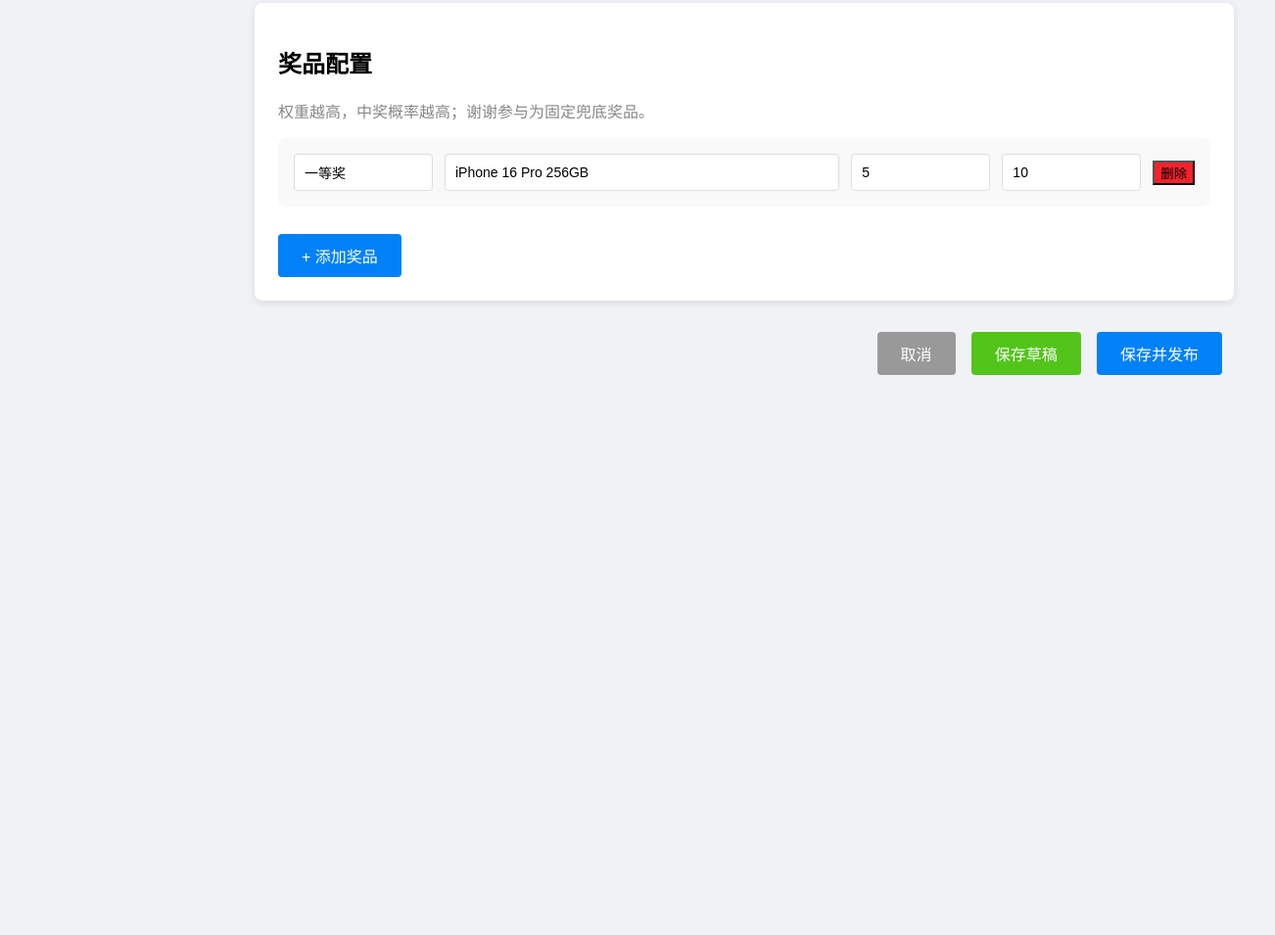
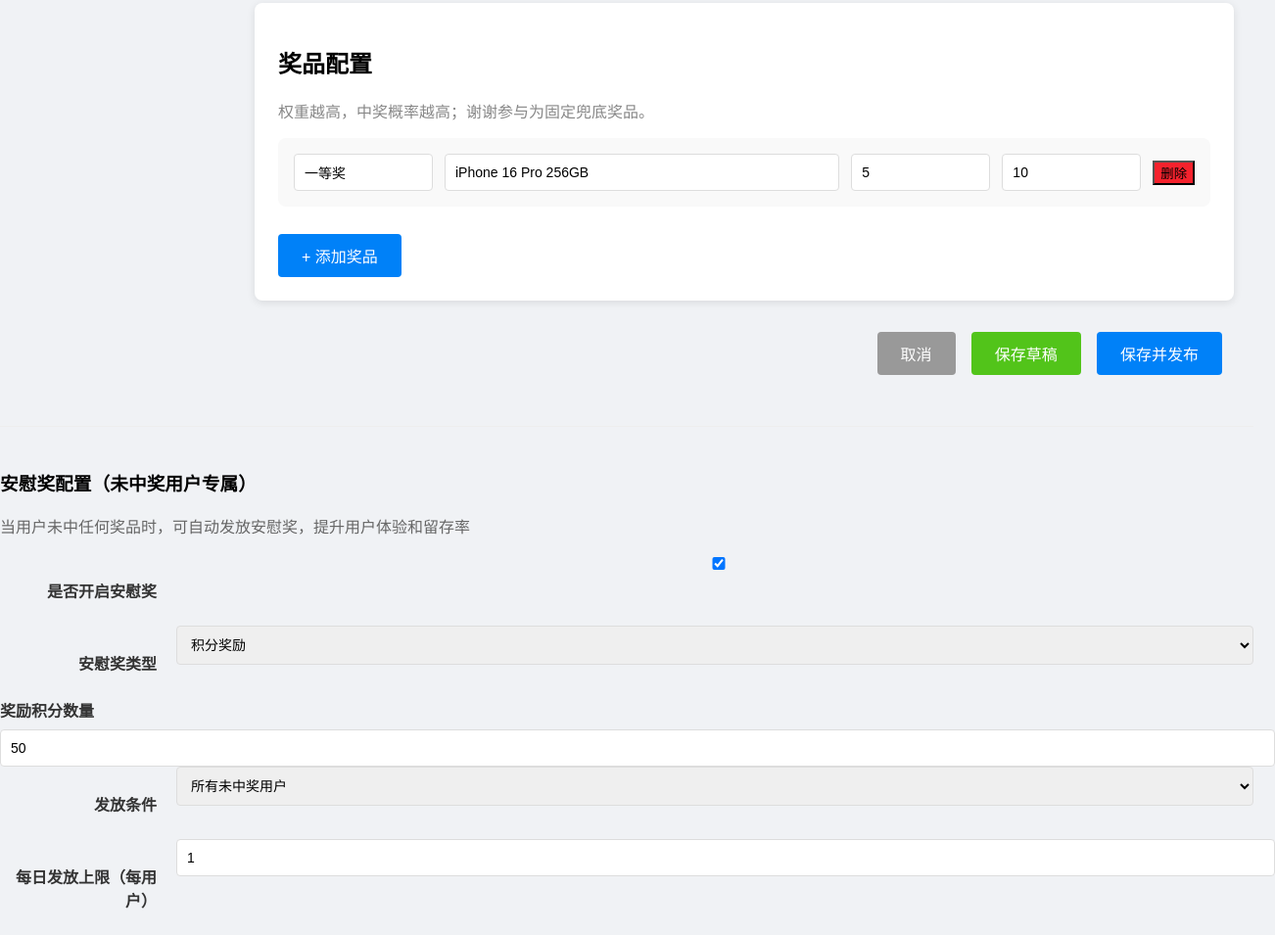
Before and after one commit to BeautyShawn/delay-draw-prize-system, a plain HTML site: page draw-prize-manage/activity-detail.html in a window 1280 px wide. Shown: the part 1189-2144 px from the top of the page at 98% size, 1302 px wide, since content can reach past the window. Before the commit the page ends 1592 px from the top, so only its background shows below. Drawn offline with Linux system fonts and the light colour scheme.

Commit message:
Update activity-detail.html
Signed-off-by: BeautyShawn <35286026+BeautyShawn@users.noreply.github.com>

```diff
--- a/draw-prize-manage/activity-detail.html
+++ b/draw-prize-manage/activity-detail.html
@@ -202,6 +202,76 @@
   </div>
 </div>
 
+  <!-- 新增：安慰奖配置 -->
+    <div style="margin-top:32px;padding-top:24px;border-top:1px solid #eee">
+      <h3>安慰奖配置（未中奖用户专属）</h3>
+      <p style="color:#666;margin-bottom:16px">当用户未中任何奖品时，可自动发放安慰奖，提升用户体验和留存率</p>
+
+      <div class="form-row">
+        <label>是否开启安慰奖</label>
+        <div class="control">
+          <input type="checkbox" id="comfortEnable" checked onchange="toggleComfortFields()">
+        </div>
+      </div>
+
+      <div id="comfortFields">
+        <div class="form-row">
+          <label>安慰奖类型</label>
+          <div class="control">
+            <select id="comfortType" onchange="toggleComfortDetail()">
+              <option value="points">积分奖励</option>
+              <option value="coupon">优惠券</option>
+              <option value="redpacket">小额红包</option>
+              <option value="text">自定义文案（无实际奖励）</option>
+            </select>
+          </div>
+        </div>
+
+        <!-- 积分奖励 -->
+        <div id="comfortPoints" class="comfort-row">
+          <label>奖励积分数量</label>
+          <input type="number" min="1" value="50" placeholder="如：50积分">
+        </div>
+
+        <!-- 优惠券 -->
+        <div id="comfortCoupon" class="comfort-row hidden">
+          <label>优惠券码</label>
+          <input type="text" value="COMFORT-10" placeholder="如：COMFORT-10">
+        </div>
+
+        <!-- 小额红包 -->
+        <div id="comfortRedpacket" class="comfort-row hidden">
+          <label>红包金额（元）</label>
+          <input type="number" step="0.01" min="0.01" value="1.88" placeholder="如：1.88元">
+        </div>
+
+        <!-- 自定义文案 -->
+        <div id="comfortText" class="comfort-row hidden">
+          <label>安慰文案</label>
+          <textarea rows="3">很遗憾未中奖～送你一个大大的抱抱！下次一定中！继续参与其他活动吧～</textarea>
+        </div>
+
+        <div class="form-row">
+          <label>发放条件</label>
+          <div class="control">
+            <select>
+              <option selected>所有未中奖用户</option>
+              <option>随机 50% 未中奖用户</option>
+              <option>仅首次参与未中奖用户</option>
+            </select>
+          </div>
+        </div>
+
+        <div class="form-row">
+          <label>每日发放上限（每用户）</label>
+          <div class="control">
+            <input type="number" min="0" value="1" placeholder="0 = 不限">
+          </div>
+        </div>
+      </div>
+    </div>
+  </div>
+
 <!-- 奖品配置弹窗 -->
 <div class="modal" id="prizeModal">
   <div class="modal-content">
@@ -301,6 +371,20 @@ document.querySelectorAll('li').forEach(li => {
   });
 });
 
+// 切换安慰奖配置显示
+function toggleComfortFields() {
+  const enable = document.getElementById('comfortEnable').checked;
+  document.getElementById('comfortFields').style.display = enable ? 'block' : 'none';
+}
+
+// 切换安慰奖类型详情
+function toggleComfortDetail() {
+  const type = document.getElementById('comfortType').value;
+  document.getElementById('comfortPoints').classList.toggle('hidden', type !== 'points');
+  document.getElementById('comfortCoupon').classList.toggle('hidden', type !== 'coupon');
+  document.getElementById('comfortRedpacket').classList.toggle('hidden', type !== 'redpacket');
+  document.getElementById('comfortText').classList.toggle('hidden', type !== 'text');
+}
 // 实时更新预计中奖人数
 function updateRate() {
   const rate = document.getElementById('winRate').value;
```
